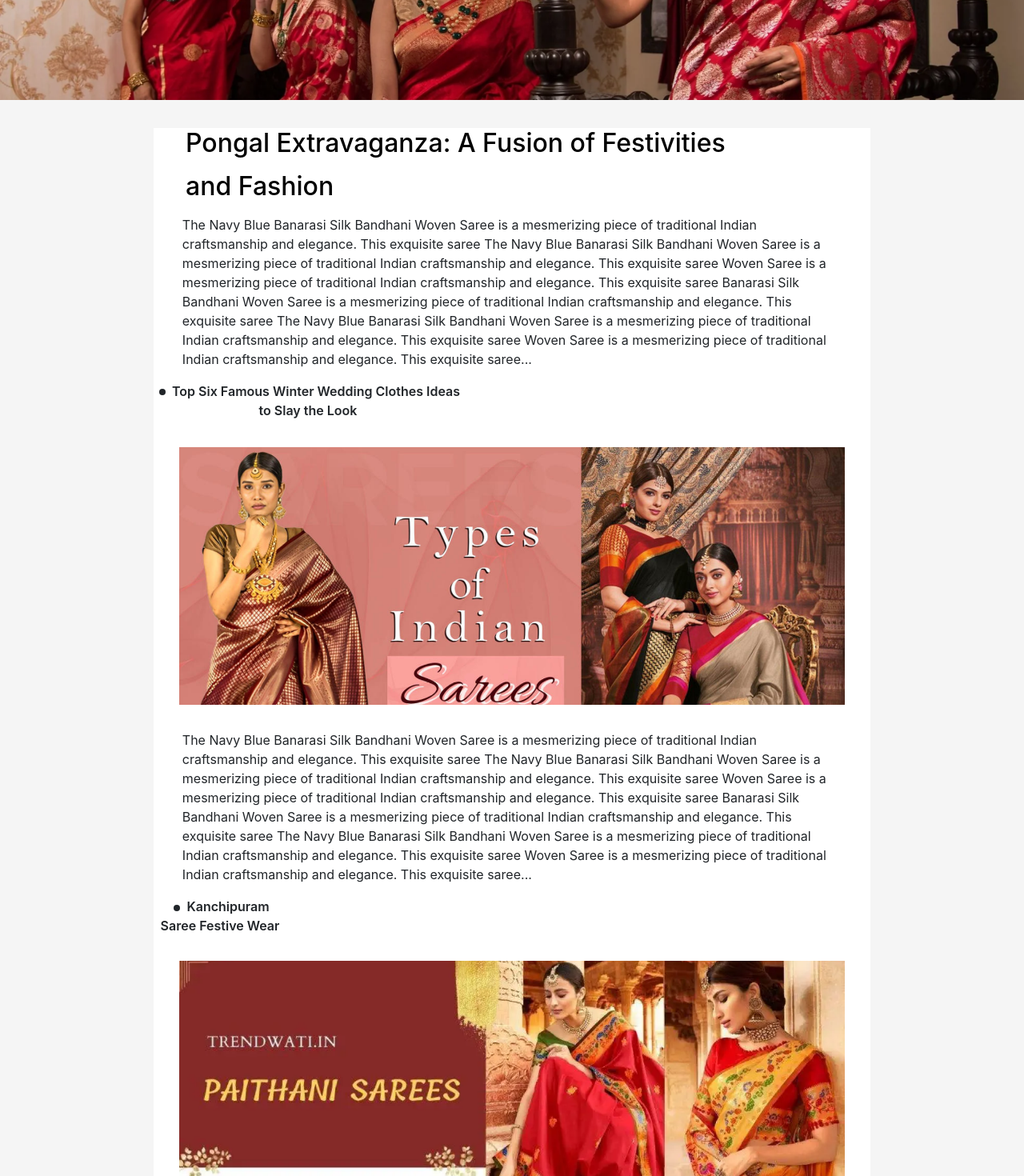
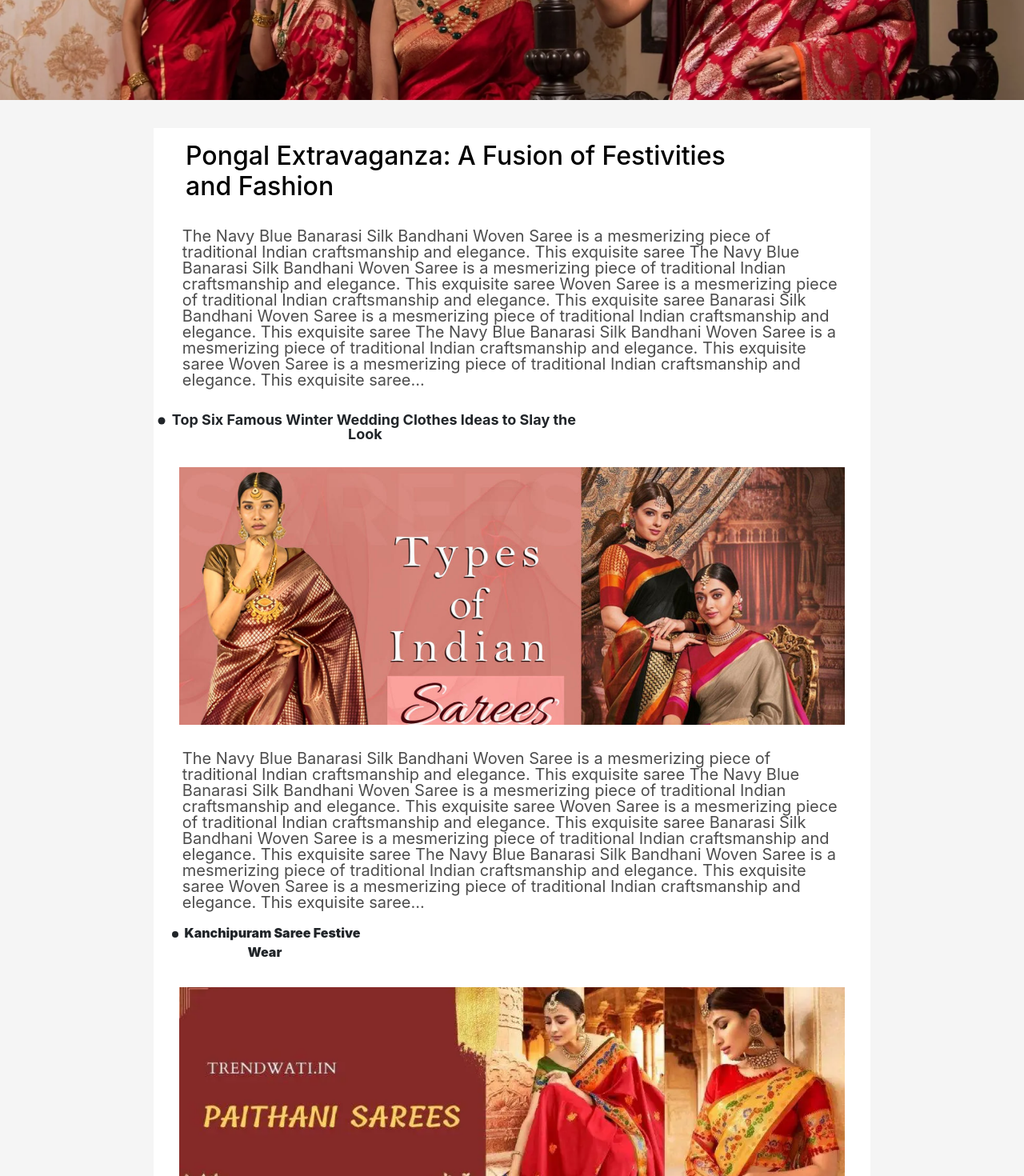
Before and after one commit to H1617K/kapoor-website, a React (Create React App) app: page /NewsLetter in a window 1280 px wide. Shown: the part 520-1990 px from the top of the page at 80% size. Built offline with nearby package versions, Linux system fonts and the light colour scheme.

Commit message:
Fix somw css

```diff
--- a/src/Layout/Blogs/Blogs.css
+++ b/src/Layout/Blogs/Blogs.css
@@ -27,9 +27,8 @@
     font-size: 1.5rem;
     margin-bottom: 0.5rem;
     text-align: left;
-    font-family: Jost;
     font-size: 20px;
-    font-weight: 500;
+    font-weight: 700;
     line-height: 50px;
     letter-spacing: 0px;
   }
@@ -38,11 +37,11 @@
     font-size: 0.9rem;
     margin-bottom: 1rem;
     text-align: left;
-    font-family: Jost;
-    font-size: 15px;
-    font-weight: 200;
+    font-size: 18px;
+    font-weight: 500;
     line-height: 31px;
     letter-spacing: 0px;
+    color: #4D4D4D;
   }
 
   @media (max-width: 1200px) {
--- a/src/Layout/NewsLetterPage/NewsLetter.css
+++ b/src/Layout/NewsLetterPage/NewsLetter.css
@@ -1,47 +1,69 @@
+/* Default styles */
 .newsletter-image-container img {
     background-repeat: no-repeat;
     width: 100%;
 }
 
-.background{
+.background {
     background-color: whitesmoke;
-    height: 1500px;
- }
+    min-height: 1550px; /* Change height to min-height for responsiveness */
+}
 
-.newsletter-news-container{
+.newsletter-news-container {
     width: 70%;
-    height: 1600px;
+    min-height: 1600px; /* Change height to min-height for responsiveness */
     background-color: white;
     margin-left: 15%;
-    position: absolute;
-    top: 85%;
+    position: absolute; /* Change position to relative */
+    top: 85%; /* Remove top positioning */
 }
 
 .newsletter-header h5 {
     text-align: left;
     margin-left: 40px;
-    font-size:xx-large;
+    font-size: xx-large;
     color: black;
+    margin-top: 1rem;
 }
 
-.Paragraph1{
+.Paragraph1 {
     margin-left: 4%;
     margin-right: 4%;
     text-align: left;
+    font-size: 20px;
+    font-weight:400;
+    line-height: 20px;
+    letter-spacing: 0px;
+    color: #4D4D4D;
 }
 
 .header1 {
-    margin-right: 510px;
+    margin-right: 41%; /* Adjust margin for responsiveness */
+    font-size: 18px;
+    line-height: 15px;
+    letter-spacing: 0px;
+    margin-top: 2rem;
+}
+
+.header2 {
+    margin-right: 69%; /* Adjust margin for responsiveness */
     font-weight: 600;
 }
 
-.header2{
-    margin-right: 730px;
-    font-weight: 600;
-}
-
-.newsletter-image-poster img{
+.newsletter-image-poster img {
     width: 100%;
     background-repeat: no-repeat;
     padding: 2rem;
 }
+
+/* Media queries for responsiveness */
+@media only screen and (max-width: 768px) {
+    .newsletter-news-container {
+        width: 90%; /* Adjust width for smaller screens */
+        margin-left: 5%; /* Adjust margin for smaller screens */
+    }
+
+    .header1, .header2 {
+        margin-right: 5%; /* Adjust margin for smaller screens */
+    }
+}
--- a/src/Layout/NewsLetterPage/NewsLetter.js
+++ b/src/Layout/NewsLetterPage/NewsLetter.js
@@ -1,11 +1,12 @@
-import React from 'react'
-import '../NewsLetterPage/NewsLetter.css'
-import { NewsLetterBG, NewsPoster1, NewsPoster2} from '../../assets/Image'
+import React from 'react';
+import '../NewsLetterPage/NewsLetter.css';
+import { NewsLetterBG, NewsPoster1, NewsPoster2 } from '../../assets/Image';
 import { GoDotFill } from "react-icons/go";
 
 const NewsLetter = () => {
   return (
     <>
+      <div className="newsletter-container">
         <div className="newsletter-image-container">
           <img src={NewsLetterBG} alt="Navy Blue Banarasi Silk Bandhani Woven Saree" className="newsletter-image" />
         </div>
@@ -13,15 +14,15 @@ import { GoDotFill } from "react-icons/go";
           <div className='newsletter-news-container'>
             <div className='newsletter-header'>
               <h5>
-                    <p>Pongal Extravaganza: A Fusion of Festivities </p>
-                    <p>and Fashion </p>
-                </h5>
+                Pongal Extravaganza: A Fusion of Festivities <br />
+                and Fashion
+              </h5><br />
             </div>
             <div className='Paragraph1'>
               <p>The Navy Blue Banarasi Silk Bandhani Woven Saree is a mesmerizing piece of traditional Indian craftsmanship and elegance. This exquisite saree The Navy Blue Banarasi Silk Bandhani Woven Saree is a mesmerizing piece of traditional Indian craftsmanship and elegance. This exquisite saree Woven Saree is a mesmerizing piece of traditional Indian craftsmanship and elegance. This exquisite saree Banarasi Silk Bandhani Woven Saree is a mesmerizing piece of traditional Indian craftsmanship and elegance. This exquisite saree The Navy Blue Banarasi Silk Bandhani Woven Saree is a mesmerizing piece of traditional Indian craftsmanship and elegance. This exquisite saree Woven Saree is a mesmerizing piece of traditional Indian craftsmanship and elegance. This exquisite saree...</p>
             </div>
             <div className='header1'>
-                <h7><GoDotFill /> Top Six Famous Winter Wedding Clothes Ideas to Slay the Look</h7>
+              <b><GoDotFill /> Top Six Famous Winter Wedding Clothes Ideas to Slay the Look</b>
             </div>
             <div className="newsletter-image-poster">
               <img src={NewsPoster1} alt="Navy Blue Banarasi Silk Bandhani Woven Saree" className="newsletter-image" />
@@ -30,7 +31,7 @@ import { GoDotFill } from "react-icons/go";
               <p>The Navy Blue Banarasi Silk Bandhani Woven Saree is a mesmerizing piece of traditional Indian craftsmanship and elegance. This exquisite saree The Navy Blue Banarasi Silk Bandhani Woven Saree is a mesmerizing piece of traditional Indian craftsmanship and elegance. This exquisite saree Woven Saree is a mesmerizing piece of traditional Indian craftsmanship and elegance. This exquisite saree Banarasi Silk Bandhani Woven Saree is a mesmerizing piece of traditional Indian craftsmanship and elegance. This exquisite saree The Navy Blue Banarasi Silk Bandhani Woven Saree is a mesmerizing piece of traditional Indian craftsmanship and elegance. This exquisite saree Woven Saree is a mesmerizing piece of traditional Indian craftsmanship and elegance. This exquisite saree...</p>
             </div>
             <div className='header2'>
-                <h7><GoDotFill /> Kanchipuram Saree Festive Wear  </h7>
+              <b><GoDotFill /> Kanchipuram Saree Festive Wear  </b>
             </div>
             <div className="newsletter-image-poster">
               <img src={NewsPoster2} alt="Navy Blue Banarasi Silk Bandhani Woven Saree" className="newsletter-image" />
@@ -40,6 +41,7 @@ import { GoDotFill } from "react-icons/go";
             </div>
           </div>
         </div>
+      </div>
     </>
   )
 }
```
Lines whose indentation alone changed are shown as unchanged.
